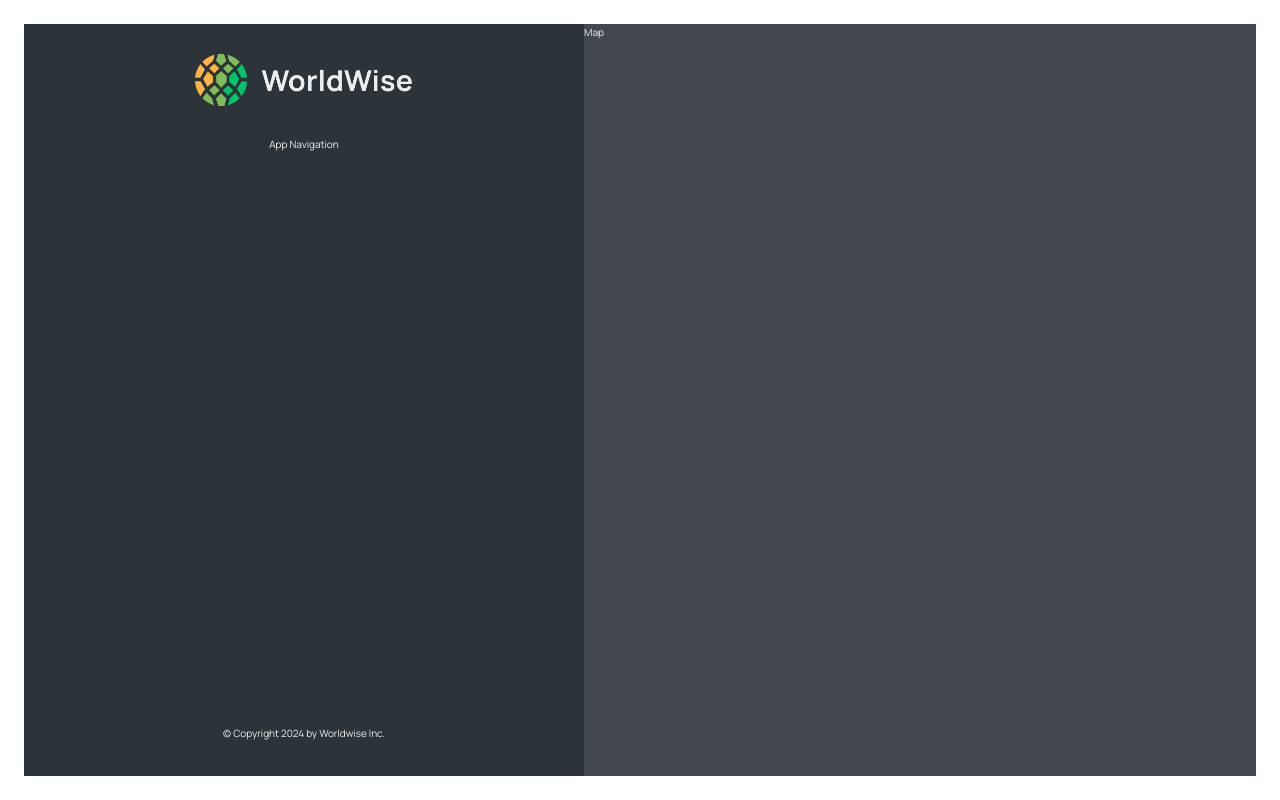
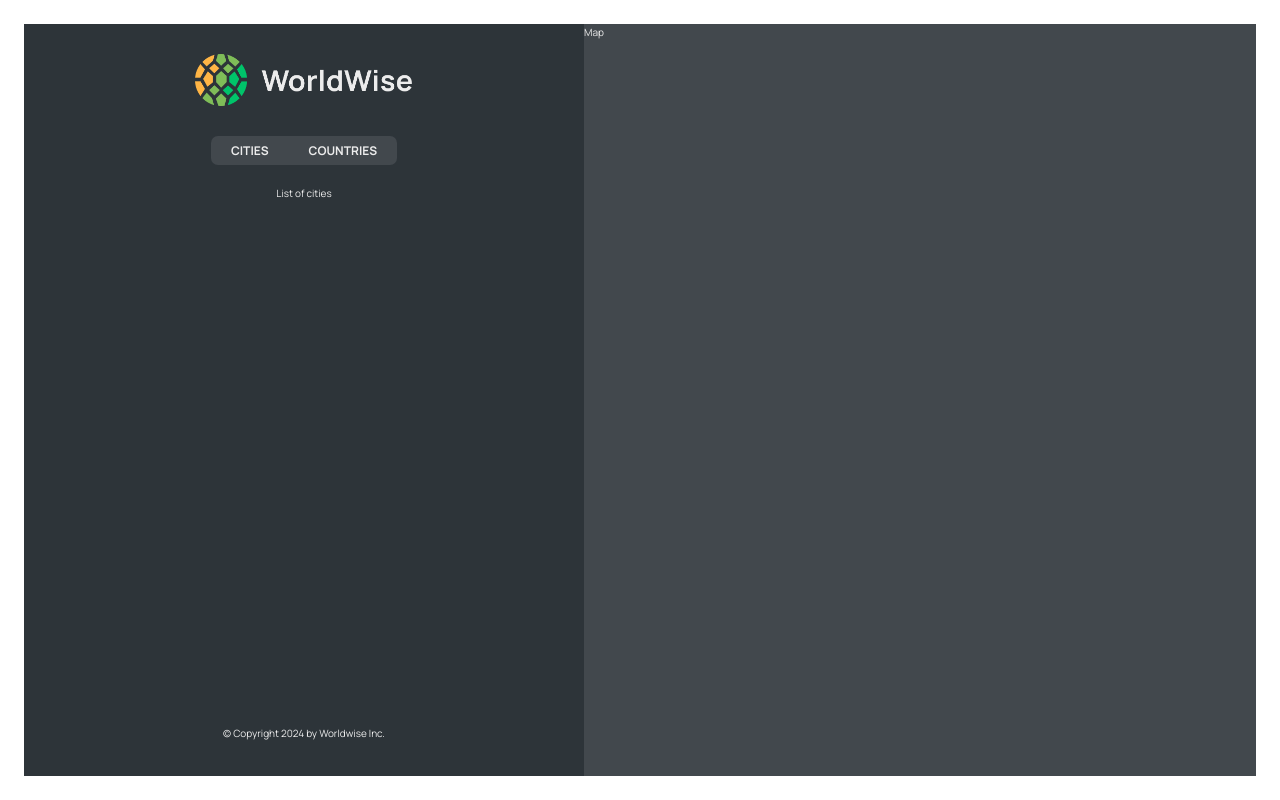
Before and after one commit to Soulbolt/worldwise, a React (Vite) app: page /app in a window 1280 px wide. Built offline with nearby package versions, Linux system fonts and the light colour scheme.

Commit message:
Add default route for children routes and Add list with NavLunks to display nav tabs for Cities and Countries to route to their respective page when clicked.

```diff
--- a/src/App.jsx
+++ b/src/App.jsx
@@ -15,6 +15,7 @@
         <Route path="pricing" element={<Pricing />} />
         <Route path="login" element={<Login />} />
         <Route path="app" element={<AppLayout />}>
+          <Route index element={<p>List of cities</p>} />
           <Route path="cities" element={<p>List of cities</p>} />
           <Route path="countries" element={<p>Countries</p>} />
           <Route path="form" element={<p>Form</p>} />
--- a/src/components/AppNav.jsx
+++ b/src/components/AppNav.jsx
@@ -1,7 +1,19 @@
+import { NavLink } from "react-router-dom";
 import styles from "./AppNav.module.css";
 
 function AppNav() {
-  return <nav className={styles.nav}>App Navigation</nav>;
+  return (
+    <nav className={styles.nav}>
+      <ul>
+        <li>
+          <NavLink to="cities">Cities</NavLink>
+        </li>
+        <li>
+          <NavLink to="countries">Countries</NavLink>
+        </li>
+      </ul>
+    </nav>
+  );
 }
 
 export default AppNav;
```
